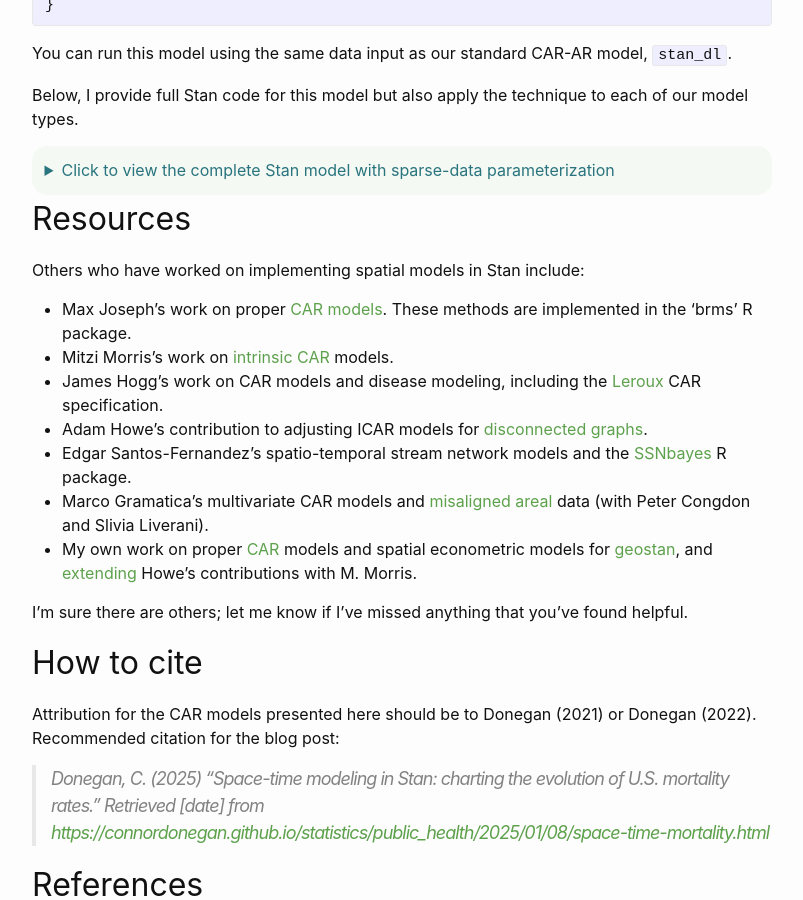
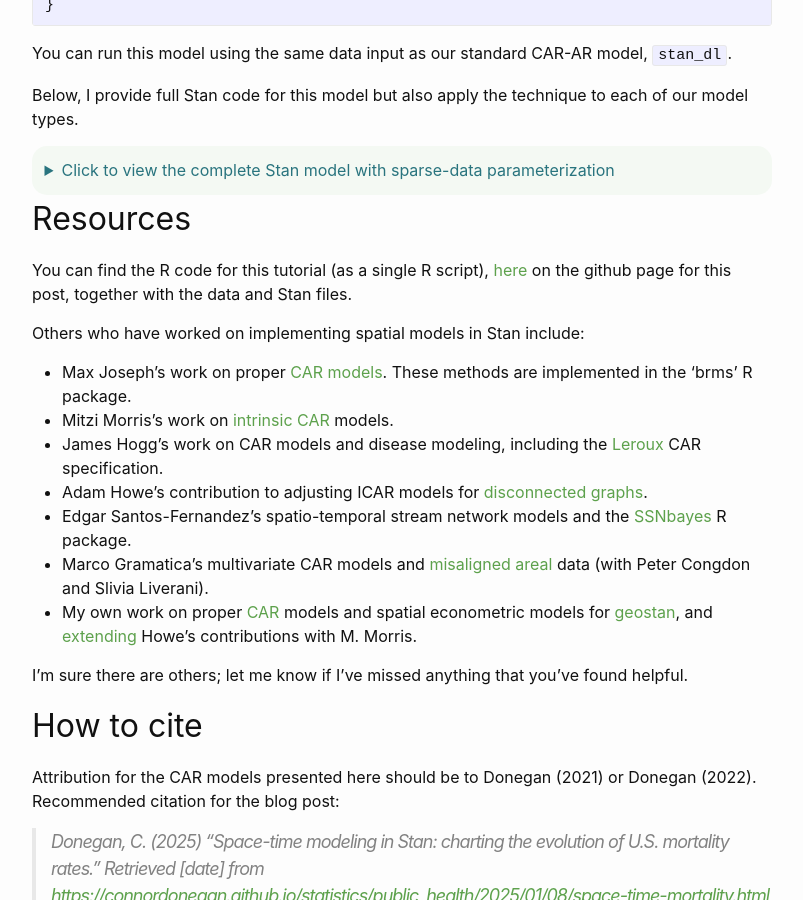
Before and after one commit to ConnorDonegan/connordonegan.github.io, a Jekyll site: the page built from _posts/2025-01-08-space-time-mortality.markdown, in a window 1280 px wide and 900 px high, scrolled down 36403 px. Shown: the whole window, without its empty margins (238-1041 px from the left). Built offline with Jekyll 4.4.1, drawn with Linux system fonts in a browser that asks for light colours; comment, search, counter and statistics services are not loaded.

Commit message:
link to R script, cleanup folder

```diff
--- a/_posts/2025-01-08-space-time-mortality.markdown
+++ b/_posts/2025-01-08-space-time-mortality.markdown
@@ -1981,6 +1981,8 @@ generated quantities {
 
 ## Resources
 
+You can find the R code for this tutorial (as a single R script), <a href="https://github.com/ConnorDonegan/connordonegan.github.io/tree/main/assets/2025/space-time-mortality">here</a> on the github page for this post, together with the data and Stan files.
+
 Others who have worked on implementing spatial models in Stan include:
 
  - Max Joseph's work on proper <a href="https://mc-stan.org/users/documentation/case-studies/mbjoseph-CARStan.html">CAR models</a>. These methods are implemented in the 'brms' R package.
```
Also changed, not shown: 3 other files.
